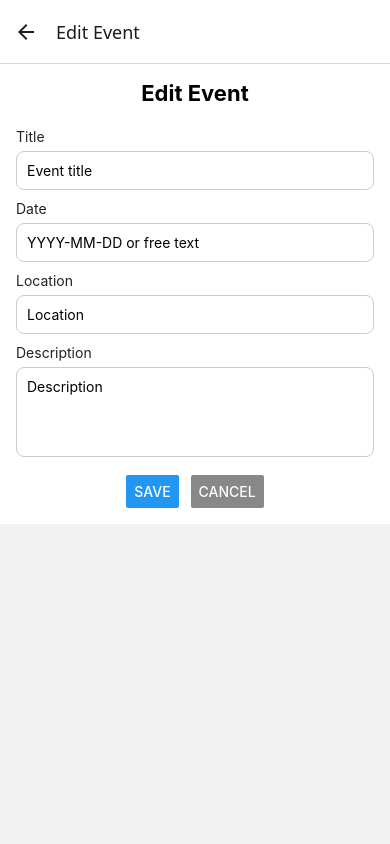
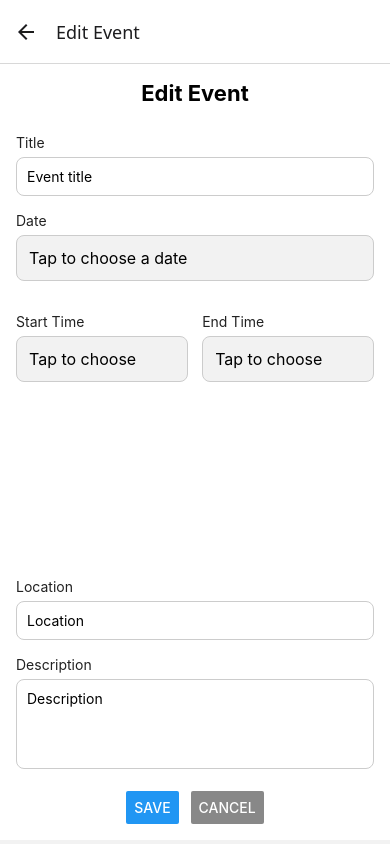
Before and after one commit to ethankrol/IntroToSweProject, a React Native app in the folder mobile/: screen /EditEvent in a window 390 px wide. Built offline with nearby package versions, Linux system fonts and the light colour scheme.

Commit message:
Update event creation screen with date and time pickers

```diff
--- a/mobile/app.json
+++ b/mobile/app.json
@@ -13,7 +13,8 @@
       "backgroundColor": "#ffffff"
     },
     "ios": {
-      "supportsTablet": true
+      "supportsTablet": true,
+      "bundleIdentifier": "com.anonymous.mobile"
     },
     "android": {
       "adaptiveIcon": {
--- a/mobile/src/config.ts
+++ b/mobile/src/config.ts
@@ -4,4 +4,4 @@
 // - Android emulator often needs http://10.0.2.2
 // - Physical devices need your machine's LAN IP, e.g. http://192.168.1.10:8000
 
-export const API_BASE_URL = "http://127.0.0.1:8000";
+export const API_BASE_URL = "http://100.70.46.6:8000";
--- a/mobile/src/screens/EditEventScreen.tsx
+++ b/mobile/src/screens/EditEventScreen.tsx
@@ -1,71 +1,188 @@
 import React, { useState } from 'react';
-import { View, Text, TextInput, Button, StyleSheet, ScrollView, Alert } from 'react-native';
+import {
+  View,
+  Text,
+  TextInput,
+  Button,
+  StyleSheet,
+  ScrollView,
+  Alert,
+  Platform,
+  TouchableOpacity,
+  LayoutAnimation,
+  UIManager,
+} from 'react-native';
+import DateTimePicker from '@react-native-community/datetimepicker';
 
 type EventFields = {
   title: string;
   date: string;
+  startTime: string;
+  endTime: string;
   location: string;
   description: string;
 };
 
 export default function EditEventScreen({ route, navigation }: any) {
-  // prefill if necessary
   const initial: EventFields = route?.params?.event ?? {
     title: '',
     date: '',
+    startTime: '',
+    endTime: '',
     location: '',
-    description: ''
+    description: '',
+  };
+
+  // Enable LayoutAnimation on Android
+  if (Platform.OS === 'android' && UIManager.setLayoutAnimationEnabledExperimental) {
+    UIManager.setLayoutAnimationEnabledExperimental(true);
+  }
+
+  const formatDateLocal = (date: Date) => {
+    const year = date.getFullYear();
+    const month = (date.getMonth() + 1).toString().padStart(2, '0');
+    const day = date.getDate().toString().padStart(2, '0');
+    return `${year}-${month}-${day}`;
+  };
+
+  const formatTime = (date: Date) => {
+    const h = date.getHours().toString().padStart(2, '0');
+    const m = date.getMinutes().toString().padStart(2, '0');
+    return `${h}:${m}`;
   };
 
   const [fields, setFields] = useState<EventFields>(initial);
+  const [date, setDate] = useState(initial.date ? new Date(initial.date) : new Date());
+  const [startTime, setStartTime] = useState(
+    initial.startTime ? new Date(`1970-01-01T${initial.startTime}:00`) : new Date()
+  );
+  const [endTime, setEndTime] = useState(
+    initial.endTime ? new Date(`1970-01-01T${initial.endTime}:00`) : new Date()
+  );
+
+  const [showDatePicker, setShowDatePicker] = useState(false);
+  const [showStartPicker, setShowStartPicker] = useState(false);
+  const [showEndPicker, setShowEndPicker] = useState(false);
+
+  const toggleDatePicker = () => {
+    LayoutAnimation.configureNext(LayoutAnimation.Presets.easeInEaseOut);
+    setShowDatePicker(prev => !prev);
+    setShowStartPicker(false);
+    setShowEndPicker(false);
+  };
+
+  const toggleStartPicker = () => {
+    LayoutAnimation.configureNext(LayoutAnimation.Presets.easeInEaseOut);
+    setShowStartPicker(prev => !prev);
+    setShowDatePicker(false);
+    setShowEndPicker(false);
+  };
+
+  const toggleEndPicker = () => {
+    LayoutAnimation.configureNext(LayoutAnimation.Presets.easeInEaseOut);
+    setShowEndPicker(prev => !prev);
+    setShowDatePicker(false);
+    setShowStartPicker(false);
+  };
+
+  const onChangeDate = (_event: any, selectedDate?: Date) => {
+    if (Platform.OS === 'android') setShowDatePicker(false);
+    if (selectedDate) {
+      setDate(selectedDate);
+      setFields(f => ({ ...f, date: formatDateLocal(selectedDate) }));
+    }
+  };
+
+  const onChangeStart = (_event: any, selectedDate?: Date) => {
+    if (Platform.OS === 'android') setShowStartPicker(false);
+    if (selectedDate) {
+      setStartTime(selectedDate);
+      setFields(f => ({ ...f, startTime: formatTime(selectedDate) }));
+    }
+  };
+
+  const onChangeEnd = (_event: any, selectedDate?: Date) => {
+    if (Platform.OS === 'android') setShowEndPicker(false);
+    if (selectedDate) {
+      setEndTime(selectedDate);
+      setFields(f => ({ ...f, endTime: formatTime(selectedDate) }));
+    }
+  };
 
   const onSave = () => {
-    // have to connect to API
     Alert.alert('Save', `Saving event: ${fields.title}`);
   };
-
-  const onCancel = () => {
-    navigation.goBack?.();
-  };
+  const onCancel = () => navigation.goBack?.();
 
   return (
     <ScrollView contentContainerStyle={styles.container}>
       <Text style={styles.header}>Edit Event</Text>
 
+      {/* Title */}
       <Text style={styles.label}>Title</Text>
       <TextInput
         style={styles.input}
         value={fields.title}
-        onChangeText={(t) => setFields({ ...fields, title: t })}
+        onChangeText={t => setFields(f => ({ ...f, title: t }))}
         placeholder="Event title"
       />
 
+      {/* Date */}
       <Text style={styles.label}>Date</Text>
-      <TextInput
-        style={styles.input}
-        value={fields.date}
-        onChangeText={(t) => setFields({ ...fields, date: t })}
-        placeholder="YYYY-MM-DD or free text"
-      />
+      <TouchableOpacity style={styles.dateBox} onPress={toggleDatePicker}>
+        <Text style={styles.dateText}>{fields.date || 'Tap to choose a date'}</Text>
+      </TouchableOpacity>
+      {showDatePicker && (
+        <DateTimePicker value={date} mode="date" display="spinner" onChange={onChangeDate} />
+      )}
 
+      {/* Start & End Time side by side */}
+      <View style={{ flexDirection: 'row', justifyContent: 'space-between', marginTop: 16 }}>
+        <View style={{ width: '48%' }}>
+          <Text style={styles.label}>Start Time</Text>
+          <TouchableOpacity style={styles.dateBox} onPress={toggleStartPicker}>
+            <Text style={styles.dateText}>{fields.startTime || 'Tap to choose'}</Text>
+          </TouchableOpacity>
+        </View>
+        <View style={{ width: '48%' }}>
+          <Text style={styles.label}>End Time</Text>
+          <TouchableOpacity style={styles.dateBox} onPress={toggleEndPicker}>
+            <Text style={styles.dateText}>{fields.endTime || 'Tap to choose'}</Text>
+          </TouchableOpacity>
+        </View>
+      </View>
+
+      {/* Reserved space for spinners to avoid glitches */}
+      <View style={{ minHeight: 180 }}>
+        {showStartPicker && (
+          <DateTimePicker value={startTime} mode="time" display="spinner" onChange={onChangeStart} />
+        )}
+        {showEndPicker && (
+          <DateTimePicker value={endTime} mode="time" display="spinner" onChange={onChangeEnd} />
+        )}
+      </View>
+
+      {/* Location */}
       <Text style={styles.label}>Location</Text>
       <TextInput
         style={styles.input}
         value={fields.location}
-        onChangeText={(t) => setFields({ ...fields, location: t })}
+        onChangeText={t => setFields(f => ({ ...f, location: t }))}
         placeholder="Location"
       />
 
+      {/* Description */}
       <Text style={styles.label}>Description</Text>
       <TextInput
         style={[styles.input, styles.multiline]}
         value={fields.description}
-        onChangeText={(t) => setFields({ ...fields, description: t })}
+        onChangeText={t => setFields(f => ({ ...f, description: t }))}
         placeholder="Description"
         multiline
         numberOfLines={4}
       />
 
+      {/* Buttons */}
       <View style={styles.buttonRow}>
         <Button title="Save" onPress={onSave} />
         <View style={styles.buttonSpacer} />
@@ -76,39 +193,13 @@ export default function EditEventScreen({ route, navigation }: any) {
 }
 
 const styles = StyleSheet.create({
-  container: {
-    padding: 16,
-    backgroundColor: '#fff'
-  },
-  header: {
-    fontSize: 22,
-    fontWeight: '700',
-    marginBottom: 12,
-    textAlign: 'center'
-  },
-  label: {
-    marginTop: 10,
-    fontSize: 14,
-    color: '#222'
-  },
-  input: {
-    borderWidth: 1,
-    borderColor: '#ccc',
-    borderRadius: 8,
-    padding: 10,
-    marginTop: 6,
-    color: '#000'
-  },
-  multiline: {
-    minHeight: 80,
-    textAlignVertical: 'top'
-  },
-  buttonRow: {
-    flexDirection: 'row',
-    marginTop: 18,
-    justifyContent: 'center'
-  },
-  buttonSpacer: {
-    width: 12
-  }
+  container: { padding: 16, backgroundColor: '#fff' },
+  header: { fontSize: 22, fontWeight: '700', marginBottom: 12, textAlign: 'center' },
+  label: { marginTop: 16, fontSize: 14, color: '#222' },
+  input: { borderWidth: 1, borderColor: '#ccc', borderRadius: 8, padding: 10, marginTop: 6, color: '#000' },
+  multiline: { minHeight: 80, textAlignVertical: 'top' },
+  dateBox: { borderWidth: 1, borderColor: '#ccc', backgroundColor: '#f2f2f2', padding: 12, borderRadius: 8, marginTop: 6 },
+  dateText: { fontSize: 16, color: '#000' },
+  buttonRow: { flexDirection: 'row', marginTop: 22, justifyContent: 'center' },
+  buttonSpacer: { width: 12 },
 });
```
Also changed, not shown: mobile/package.json (+5 -4 lines), 1 other file (tests, documents, lock files or other folders).
